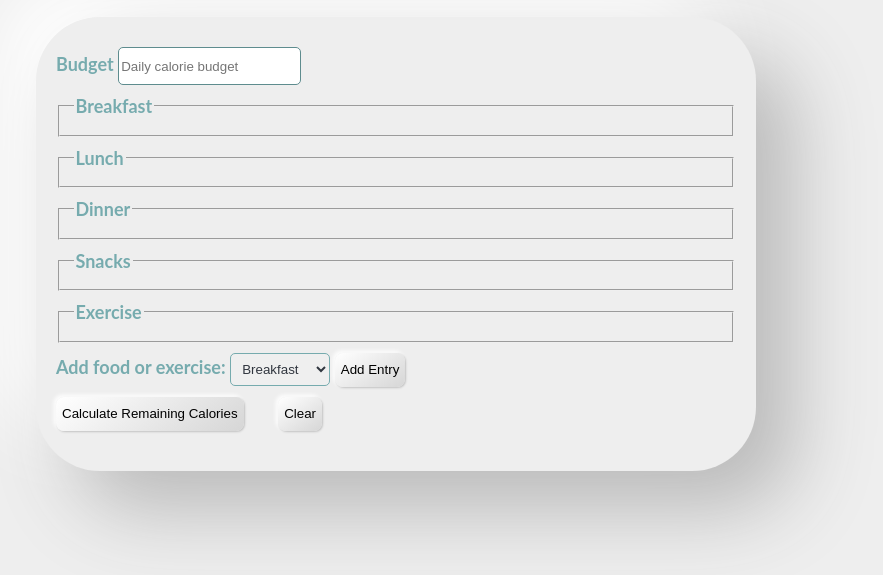
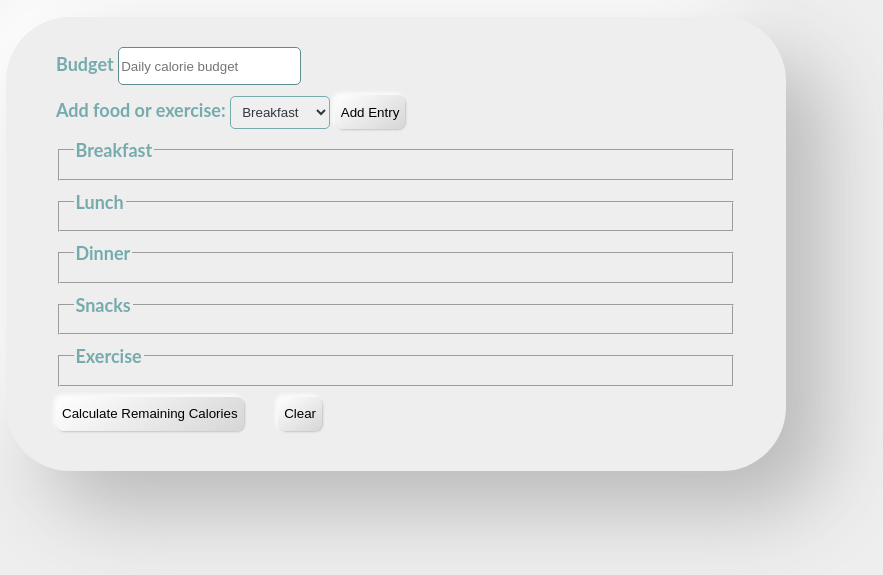
Before and after one commit to shay122990/calorie-counter, a plain HTML site: page index.html in a window 1280 px wide. Shown: the part 67-642 px from the top of the page, without its empty margins (244-1127 px from the left). Drawn offline with Linux system fonts and the light colour scheme.

Commit message:
refactored html, styling

```diff
--- a/index.html
+++ b/index.html
@@ -19,6 +19,19 @@
             placeholder="Daily calorie budget"
             required
           />
+          <div class="controls">
+            <span>
+              <label for="entry-dropdown">Add food or exercise:</label>
+              <select id="entry-dropdown" name="options">
+                <option value="breakfast" selected>Breakfast</option>
+                <option value="lunch">Lunch</option>
+                <option value="dinner">Dinner</option>
+                <option value="snacks">Snacks</option>
+                <option value="exercise">Exercise</option>
+              </select>
+              <button type="button" id="add-entry">Add Entry</button>
+            </span>
+          </div>
           <fieldset id="breakfast">
             <legend>Breakfast</legend>
             <div class="input-container"></div>
@@ -39,19 +52,6 @@
             <legend>Exercise</legend>
             <div class="input-container"></div>
           </fieldset>
-          <div class="controls">
-            <span>
-              <label for="entry-dropdown">Add food or exercise:</label>
-              <select id="entry-dropdown" name="options">
-                <option value="breakfast" selected>Breakfast</option>
-                <option value="lunch">Lunch</option>
-                <option value="dinner">Dinner</option>
-                <option value="snacks">Snacks</option>
-                <option value="exercise">Exercise</option>
-              </select>
-              <button type="button" id="add-entry">Add Entry</button>
-            </span>
-          </div>
           <div>
             <button type="submit">
               Calculate Remaining Calories
--- a/styles.css
+++ b/styles.css
@@ -24,11 +24,14 @@ h1 {
 .container {
     width: 90%;
     max-width: 680px;
-    padding: 30px 20px;
+    padding: 30px 50px;
     border-radius: 64px;
     background: var(--light-grey);
     box-shadow:  39px 39px 79px #bababa,
                  -39px -39px 79px #ffffff;
+}
+p{
+    color: var(--dark-gray);
 }
 
 h1,
@@ -83,7 +86,7 @@ select {
 
 .output {
     border: 2px solid var(--light-grey);
-    padding: 10px;
+    /* padding: 10px; */
     text-align: center;
 }
 
@@ -94,6 +97,7 @@ select {
 .output span {
     font-weight: bold;
     font-size: 1.2em;
+    margin-bottom:0;
 }
 
 .surplus {
```
